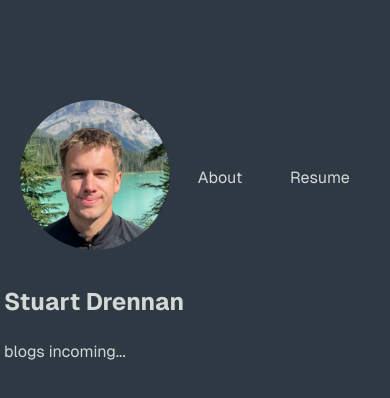
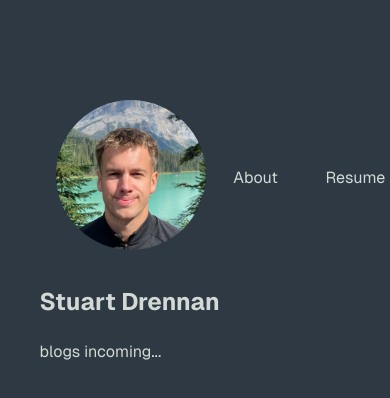
Before and after one commit to stuartdrennandev/website, a Next.js app: page / in a window 390 px wide. Shown: the top 398 px of the page. Built offline with nearby package versions, Linux system fonts and the light colour scheme.

Commit message:
Fix to add responsiveness

```diff
--- a/src/app/about/page.module.css
+++ b/src/app/about/page.module.css
@@ -19,9 +19,12 @@
     display: flex;
     flex-direction: column;
     justify-content: center;
-    max-width: 800px;
-    min-width: 800px;
+    width: 600px;
     color: #D3D9D4;
+
+    @media (max-width: 610px) {
+        width: calc(100% - 15px);
+    }
 }
 
 .main h1 {
--- a/src/app/page.module.css
+++ b/src/app/page.module.css
@@ -19,9 +19,12 @@
   display: flex;
   flex-direction: column;
   justify-content: center;
-  max-width: 800px;
-  min-width: 40vw;
+  width: 600px;
   color: #D3D9D4;
+
+  @media (max-width: 610px) {
+    width: calc(100% - 15px);
+  }
 }
 
 .main h1 {
```
